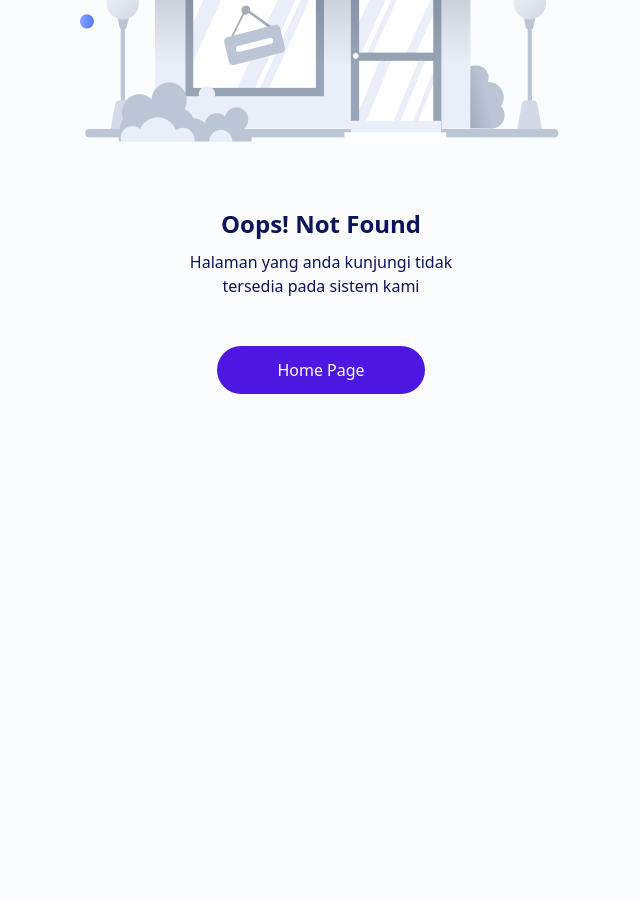
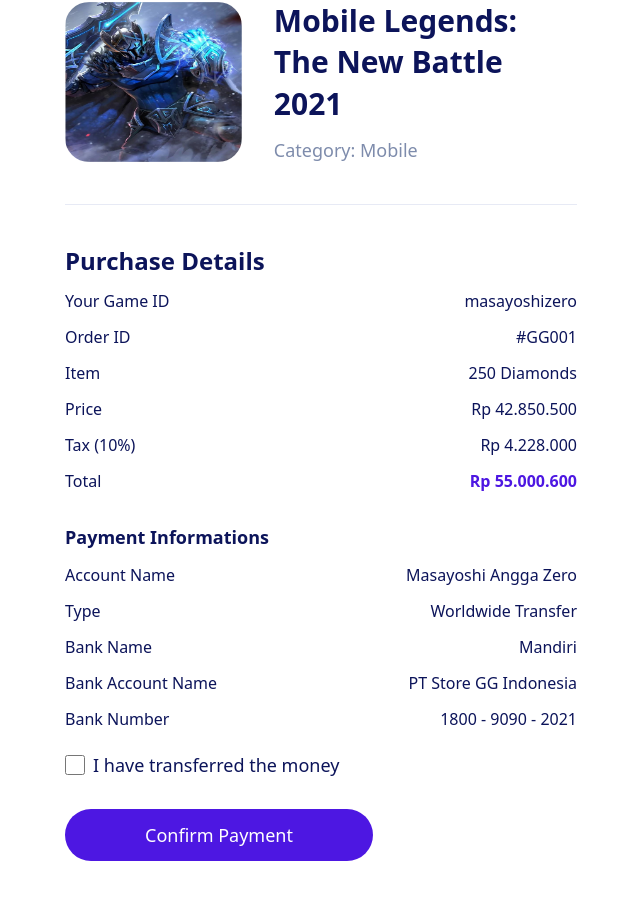
Before and after one commit to yayakyogi/storegg, a React (Create React App) app: page /checkout in a window 1280 px wide. Before the commit this address led to /404. Shown: the part 300-1200 px from the top of the page, without its empty margins (319-959 px from the left). Before the commit the page ends 800 px from the top, so only its background shows below. Built offline with nearby package versions, Linux system fonts and the light colour scheme.

Commit message:
fix page checkout

```diff
--- a/src/app/index.tsx
+++ b/src/app/index.tsx
@@ -17,6 +17,7 @@
   RegisterSuccess,
   Page404,
   LandingPage,
+  CheckoutPage,
 } from "../pages";
 import DetailPage from "../pages/front/detailPage";
 
@@ -35,6 +36,7 @@
           <Route path="/register-photo" element={<RegisterPhoto />} />
           <Route path="/register-success" element={<RegisterSuccess />} />
           <Route path="/game/:id" element={<DetailPage />} />
+          <Route path="/checkout" element={<CheckoutPage />} />
           <Route path="/404" element={<Page404 />} />
           <Route path="*" element={<Navigate to="/404" />} />
         </Routes>
--- a/src/components/atom/text/index.tsx
+++ b/src/components/atom/text/index.tsx
@@ -3,9 +3,10 @@
 const Text = ({ type, weight, text, color, style }: TextProps) => {
   const className = [];
 
-  color === "purple" && className.push("text-purple");
   color === "black"
     ? className.push("text-black")
+    : color === "purple"
+    ? className.push("text-purple")
     : className.push("text-grey");
 
   switch (weight) {
--- a/src/components/molecul/detailPage/titlePage/index.tsx
+++ b/src/components/molecul/front/titlePage/index.tsx
@@ -1,13 +1,18 @@
 import { Text } from "../../../atom";
 
-const TitlePage = () => {
+interface TitlePageProps {
+  title: string;
+  subTitle: string;
+}
+
+const TitlePage = ({ title, subTitle }: TitlePageProps) => {
   return (
     <>
-      <Text type="fs-42" weight="bold" text="Top Up" color="black" />
+      <Text type="fs-42" weight="bold" text={title} color="black" />
       <Text
         type="fs-20"
         weight="regular"
-        text="Perkuat akun dan jadilah pemenang"
+        text={subTitle}
         color="black"
         style={{ marginTop: 10 }}
       />
--- a/src/components/molecul/index.tsx
+++ b/src/components/molecul/index.tsx
@@ -10,7 +10,7 @@
 import CardProcedure from "./landingPage/cardProcedure";
 import CardFeature from "./landingPage/cardFeature";
 import ItemReached from "./landingPage/itemReached";
-import TitlePage from "./detailPage/titlePage";
+import TitlePage from "./front/titlePage";
 import GameDetail from "./front/gameDetail";
 import CardTopUp from "./detailPage/cardTopUp";
 import CardPayment from "./detailPage/cardPayment";
--- a/src/components/molecul/itemDetailLabel/index.tsx
+++ b/src/components/molecul/itemDetailLabel/index.tsx
@@ -12,7 +12,7 @@
         <Text type="fs-18" weight="regular" text={label} color="black" />
         <Text
           type="fs-18"
-          weight="medium"
+          weight={label.toLowerCase() === "total" ? "bold" : "medium"}
           text={value}
           color={label.toLowerCase() === "total" ? "purple" : "black"}
         />
--- /dev/null
+++ b/src/pages/front/checkoutPage/index.tsx
@@ -0,0 +1,90 @@
+import { Logo } from "../../../assets/icon";
+import { ImageThumbnail3 } from "../../../assets/img";
+import {
+  Button,
+  Image,
+  ItemDetailLabel,
+  Text,
+  TitlePage,
+} from "../../../components";
+import { FormatRupiah } from "../../../utils";
+
+const CheckoutPage = () => {
+  return (
+    <>
+      <div className="px-3 lg:px-96 bg-white py-8 lg:py-16">
+        <Image
+          type="imageIcon"
+          url={Logo}
+          alt="logo"
+          style={{ marginBottom: 50 }}
+        />
+        <TitlePage
+          title="Checkout"
+          subTitle="Waktunya meningkatkan cara bermain"
+        />
+        <div className="flex items-center mt-12">
+          <img
+            src={ImageThumbnail3}
+            className="w-1/3 lg:w-56 lg:h-40 rounded-3xl"
+            alt="game"
+          />
+          <div className="max-w-xs ml-3 lg:ml-8">
+            <h1 className="text-xl lg:text-3xl font-bold lg:max-w-sm text-black lg:leading-snug">
+              Mobile Legends: The New Battle 2021
+            </h1>
+            <p className="text-sm lg:text-lg text-grey mt-3">
+              Category: Mobile
+            </p>
+          </div>
+        </div>
+        <div className="w-full bg-gray2 my-10" style={{ height: 1 }} />
+        <Text
+          type="fs-32"
+          weight="bold"
+          text="Purchase Details"
+          color="black"
+        />
+        <ItemDetailLabel label="Your Game ID" value="masayoshizero" />
+        <ItemDetailLabel label="Order ID" value="#GG001" />
+        <ItemDetailLabel label="Item" value={`${250} Diamonds`} />
+        <ItemDetailLabel label="Price" value={`Rp ${FormatRupiah(42850500)}`} />
+        <ItemDetailLabel
+          label="Tax (10%)"
+          value={`Rp ${FormatRupiah(4228000)}`}
+        />
+        <ItemDetailLabel label="Total" value={`Rp ${FormatRupiah(55000600)}`} />
+        <Text
+          type="fs-20"
+          weight="bold"
+          text="Payment Informations"
+          color="black"
+          style={{ marginTop: 30 }}
+        />
+        <ItemDetailLabel label="Account Name" value="Masayoshi Angga Zero" />
+        <ItemDetailLabel label="Type" value="Worldwide Transfer" />
+        <ItemDetailLabel label="Bank Name" value="Mandiri" />
+        <ItemDetailLabel
+          label="Bank Account Name"
+          value="PT Store GG Indonesia"
+        />
+        <ItemDetailLabel label="Bank Number" value="1800 - 9090 - 2021" />
+        <label className="flex items-center mt-5">
+          <input type="checkbox" className="form-checkbox h-5 w-5 text-blue" />
+          <span className="ml-2 text-black text-base lg:text-lg">
+            I have transferred the money
+          </span>
+        </label>
+        <Button
+          type="primary"
+          onClickAction={() => console.log("WhatsApp Admin")}
+          className="px-20 py-3 font-medium text-sm lg:text-lg w-full xl:w-auto"
+          style={{ marginTop: 30 }}
+        >
+          Confirm Payment
+        </Button>
+      </div>
+    </>
+  );
+};
+export default CheckoutPage;
--- a/src/pages/front/detailPage/index.tsx
+++ b/src/pages/front/detailPage/index.tsx
@@ -62,7 +62,10 @@
     <>
       <div className="px-4 lg:px-32 py-7 lg:py-10 bg-white">
         <Navbar />
-        <TitlePage />
+        <TitlePage
+          title="Top Up"
+          subTitle="Perkuat akun dan jadilah pemenang"
+        />
         <div className="flex justify-start mt-12">
           <div className="max-w-xs hidden lg:block">
             <Image
--- a/src/pages/front/index.tsx
+++ b/src/pages/front/index.tsx
@@ -4,6 +4,7 @@
 import RegisterSuccess from "./registerSuccess";
 import Page404 from "./page404";
 import LandingPage from "./landingPage";
+import CheckoutPage from "./checkoutPage";
 
 export {
   Login,
@@ -12,4 +13,5 @@
   RegisterSuccess,
   Page404,
   LandingPage,
+  CheckoutPage,
 };
```
